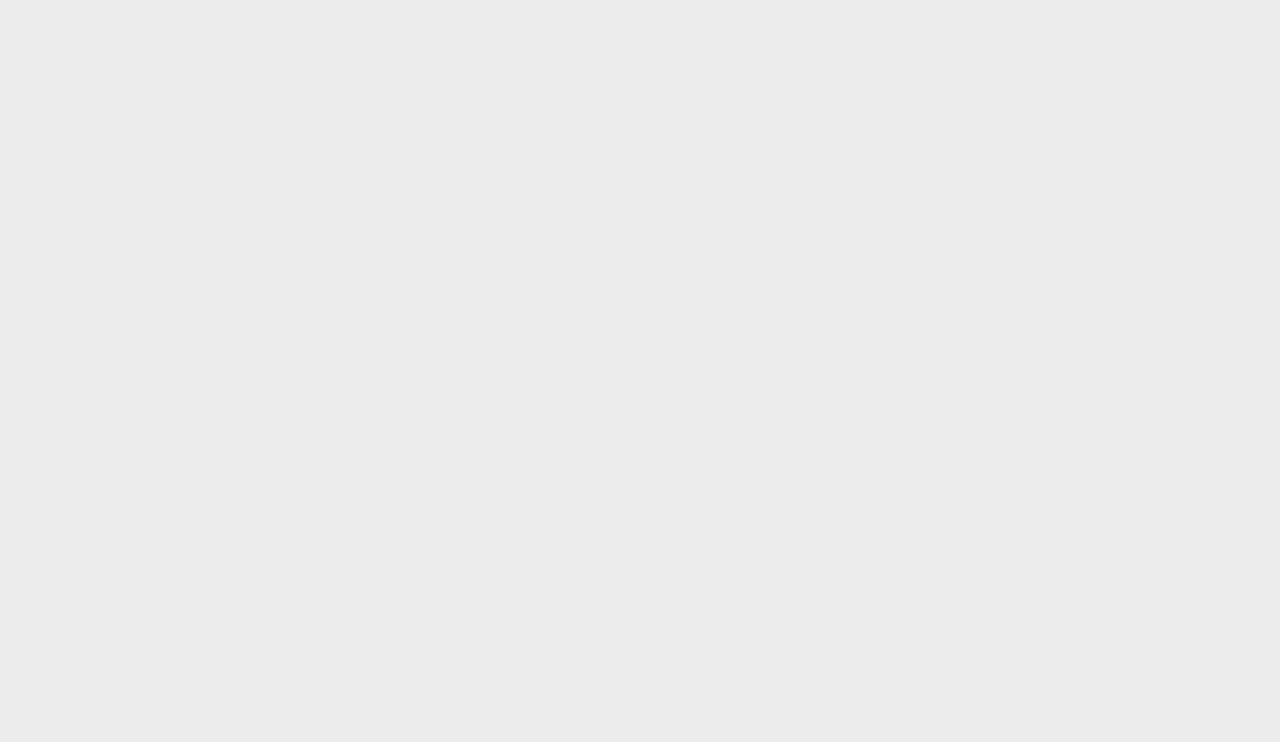
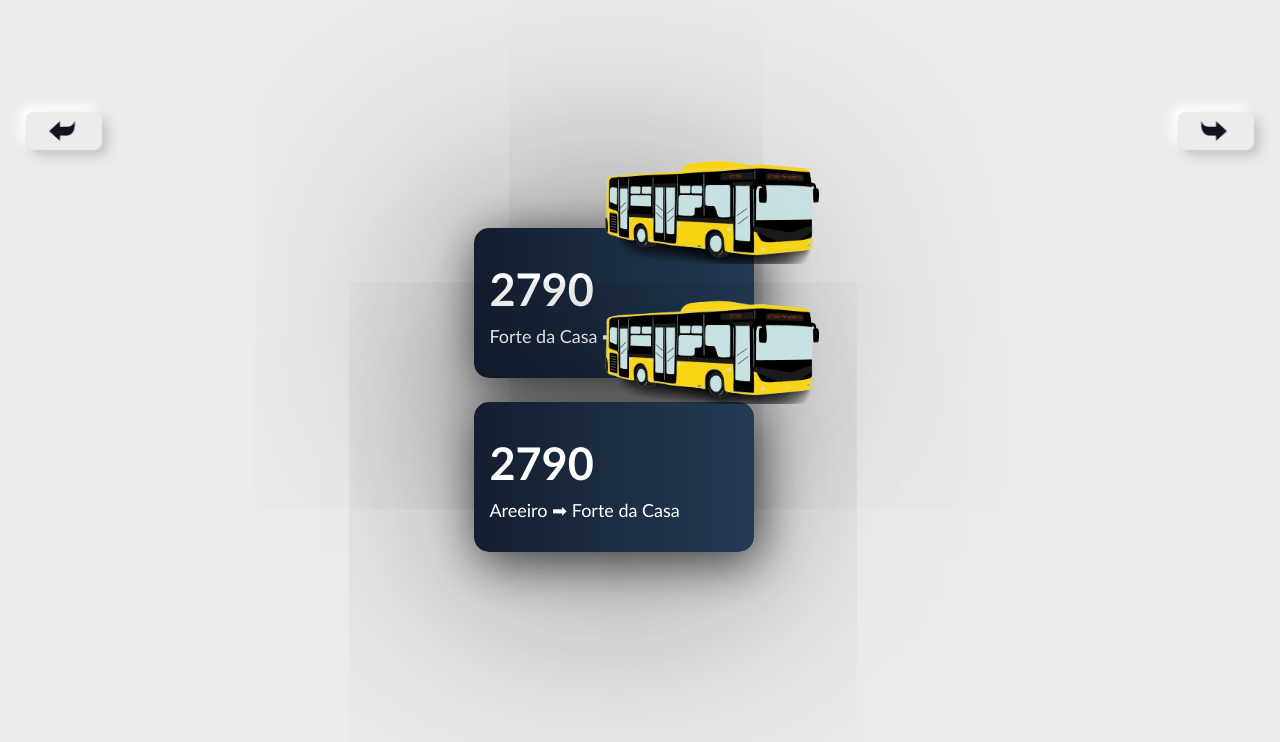
Before and after one commit to joaoramospires/PAP---Lokus, a plain HTML site: page paginaAutoCarros.html in a window 1280 px wide. Drawn offline with nearby package versions, Linux system fonts and the light colour scheme.

Commit message:
Adicionei os botões e Cards na página de Autocarros.

```diff
--- a/paginaAutoCarros.html
+++ b/paginaAutoCarros.html
@@ -7,14 +7,51 @@
 
     <link rel="icon" href="Logo Fundo Circulo.png" type="image/png">
     <link rel="stylesheet" href="paginaAutoCarros_CSS.css">
+    <link href="https://unpkg.com/tailwindcss@^1.0/dist/tailwind.min.css" rel="stylesheet">
 
 </head>
 <body>
 
+    <!--Botão de Voltar e Botão de Avançar-->
+    <button id="btnAvancar">
+        <img src="voltarPreenchido.jpg" alt="Voltar" style="width:2.5vw; height:2.5vw; margin-left: 1.5vw;">
+    </button>
+
+    <button id="btnVoltar">
+        <img src="avancarPreenchido.jpg" alt="Voltar" style="width:2.5vw; height:2.5vw; margin-left: 1.5vw;">
+    </button>
 
 
+    <!-- Cards dos Autocarros -->
+    <div class="cards-container">
 
+        <div class="card">
+            <p class="time-text">
+                <span>2790</span>
+            </p>
+            <p class="day-text">Forte da Casa ➡ Areeiro</p>
 
+            <div class= "car">
+                <img src="saiDoFor_to_Arre2.png">
+            </div>
+
+        </div>
+
+                <br>
+
+                <div class="card">
+                    <p class="time-text">
+                        <span>2790</span>
+                    </p>
+                    <p class="day-text">Areeiro ➡ Forte da Casa</p>
+
+                    <div class= "car2">
+                        <img src="saiDoFor_to_Arre2.png">
+                    </div>
+
+                </div>
+
+    </div>
 
 
 
--- a/paginaAutoCarros_CSS.css
+++ b/paginaAutoCarros_CSS.css
@@ -4,4 +4,147 @@ body {
   min-height: 100vh;
   background: #ECECEC;
   font-family: 'Open Sans', Verdana, Geneva, Tahoma, sans-serif;
+  display: flex;
+  justify-content: center;
+  align-items: center;
 }
+
+/*----------------------------------------------- Botão de voltar --------------------------------------------------------*/
+
+button {
+  color: #090909;
+  height: 3vw;
+  width: 6vw;
+  padding: 0.7em 1.7em;
+  font-size: 10vw;
+  border-radius: 0.5em;
+  background: #e8e8e8;
+  cursor: pointer;
+  border: 1px solid #e8e8e8;
+  transition: all 0.3s;
+  box-shadow: 6px 6px 12px #c5c5c5, -6px -6px 12px #fff;
+}
+
+button:active {
+  color: #666;
+  box-shadow: inset 4px 4px 12px #c5c5c5, inset -4px -4px 12px #fff;
+}
+
+/**/
+#btnVoltar{
+  margin-top: -42vw;
+  margin-right: -90vw;
+  position: absolute;
+}
+
+
+#btnAvancar{
+  margin-top: -42vw;
+  margin-left: -90vw;
+  position: absolute;
+}
+
+
+
+/*------------------------------------------------ Cards Buttons ---------------------------------------------------------*/
+
+.cards-container {
+  display: flex;
+  flex-direction: column;
+  align-items: center;
+  margin-bottom: 20px;
+}
+
+.card {
+  width: 280px;
+  height: 150px;
+  left: -2vw;
+  border-radius: 15px;
+  box-shadow: rgb(0, 0, 0, 0.7) 5px 10px 50px, rgb(0, 0, 0, 0.7) -5px 0px 250px;
+  display: flex;
+  color: white;
+  justify-content: center;
+  position: relative;
+  flex-direction: column;
+  background: linear-gradient(to right, rgb(20, 30, 48), rgb(36, 59, 85));
+  cursor: pointer;
+  transition: all 0.3s ease-in-out;
+  overflow: hidden;
+  overflow-x: auto;
+}
+
+.card:hover{
+  font-size: 23px;
+  width: 300px;
+  height: 170px;
+  background: rgb(17, 4, 134);
+  border-radius: 15px;
+  box-shadow: rgb(0, 0, 0) 5px 10px 50px, rgb(0, 0, 0) -5px 0px 250px;
+  display: flex;
+  color: white;
+  justify-content: center;
+  position: relative;
+  flex-direction: column;
+  background: linear-gradient(to right, rgb(20, 30, 48), rgb(36, 59, 85));
+  cursor: pointer;
+  transition: all 0.3s ease-in-out;
+  overflow: hidden;
+  overflow-x: auto;
+}
+
+.time-text {
+  font-size: 45px;
+  margin-top: 0px;
+  margin-left: 15px;
+  font-weight: 700;
+  font-family: "Gill Sans", "Gill Sans MT", Calibri, "Trebuchet MS", sans-serif;
+}
+
+.time-sub-text {
+  font-size: 15px;
+  margin-left: 5px;
+}
+
+.day-text {
+  font-size: 18px;
+  margin-top: 0px;
+  margin-left: 15px;
+  font-weight: 500;
+  font-family: "Gill Sans", "Gill Sans MT", "Calibri", "Trebuchet MS", "sans-serif";
+}
+
+/*Forte --> Areeiro*/
+.car{
+  max-width: 100%;
+  width: 220px;
+  left: 47vw;
+  top: 12vw;
+  position: fixed;
+  transition: all 0.3s ease-in-out;
+}
+.card:hover .car{
+  width: 245px;
+  right: 37vw;
+  top: 12vw;
+  position:fixed;
+  transition: all 0.3s ease-in-out;
+  z-index: 2;
+}
+
+/*Areeiro --> Forte*/
+.car2{
+  max-width: 100%;
+  width: 220px;
+  left: 47vw;
+  top: 23vw;
+  position: fixed;
+  transition: all 0.3s ease-in-out;
+}
+.card:hover .car2{
+  width: 245px;
+  right: 37vw;
+  top: 23vw;
+  position:fixed;
+  transition: all 0.3s ease-in-out;
+  z-index: 2;
+}
```
Also changed, not shown: avancarPreenchido.jpg (added), saiDoFor_to_Arre2.png (added), voltarPreenchido.jpg (added). Lines whose indentation alone changed are shown as unchanged.
